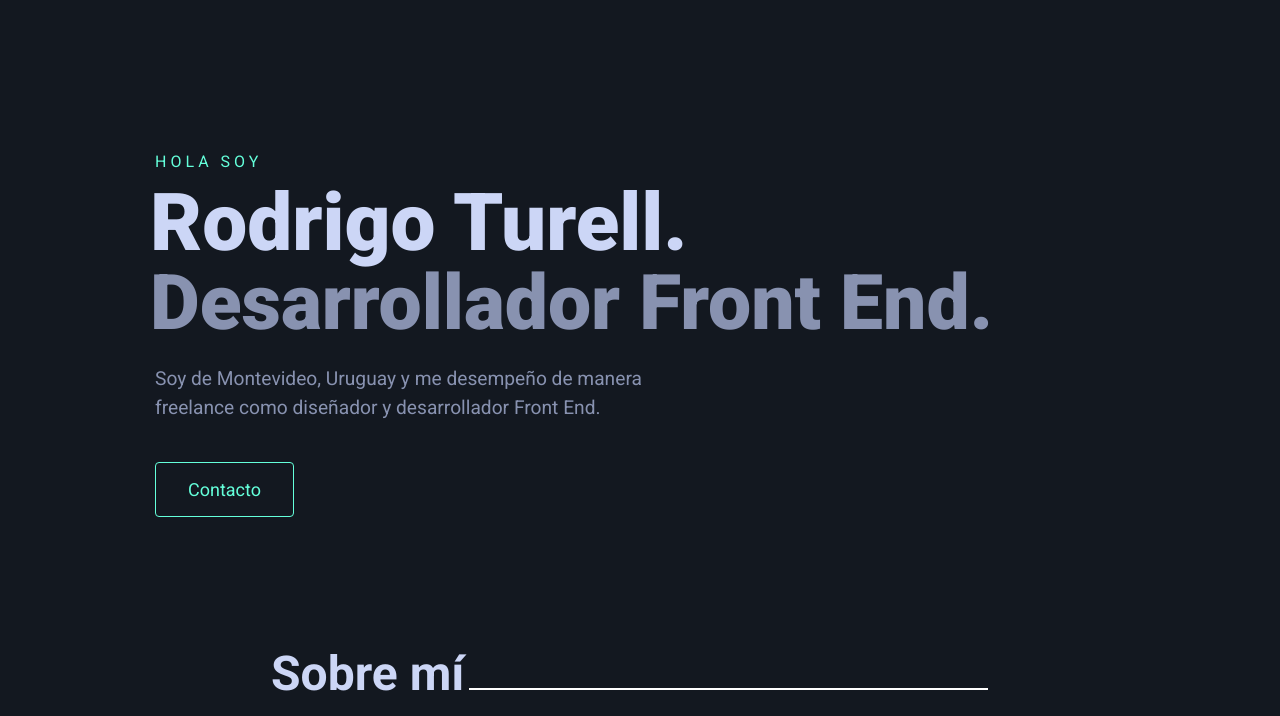
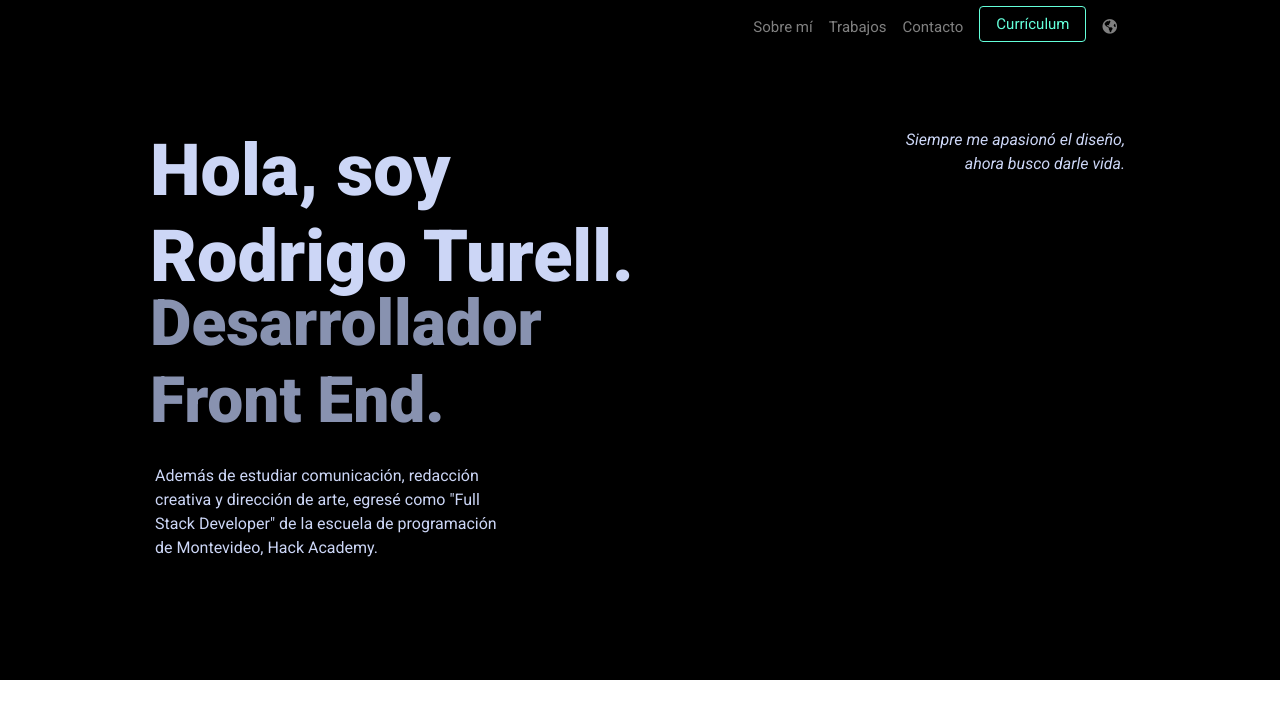
Before and after one commit to Rturell/Portfolio-2.x, a plain HTML site: page index.html in a window 1280 px wide. Shown: the top 716 px of the page. Drawn offline with nearby package versions, Linux system fonts and the light colour scheme.

Commit message:
first changes on design and texts

```diff
--- a/index.html
+++ b/index.html
@@ -33,21 +33,68 @@
 
 <body>
 
+    <!-- NavBar -->
+
+    <nav class="navbar navbar-expand-lg navbar-dark fixed-top ">
+        <div class="container">
+            <a class="navbar-brand" href="#">
+                <a href="#"><img src="" alt=""></a>
+            </a>
+            <button id="ChangeToggle" class="navbar-toggler" type="button" data-toggle="collapse"
+                data-target="#navbarLinks" aria-controls="navbarLinks" aria-expanded="false"
+                aria-label="Toggle navigation">
+                <span id="navbar-hamburger" class="navbar-toggler-icon"></span>
+            </button>
+            <div id="navbarLinks" class="collapse navbar-collapse justify-content-end">
+                <ul class="navbar-nav">
+
+                    <li class="nav-item">
+                        <a class="nav-link" href="#about">Sobre mí</a>
+                    </li>
+                    <li class="nav-item">
+                        <a class="nav-link" href="#works">Trabajos</a>
+                    </li>
+                    <li class="nav-item">
+                        <a class="nav-link" href="#contact">Contacto</a>
+                    </li>
+                    <li>
+                        <a class="btn primary_btn ml-lg-2 d-lg-inline" href="img/resume.pdf"
+                            target="blank">Currículum</a>
+                    </li>
+                    <li class="nav-item d-none d-lg-inline">
+                        <a class="nav-link ml-2" href="index-en.html" data-toggle="tooltip" data-placement="bottom"
+                            title="English"><i class="fas fa-globe-americas"></i></a>
+                    </li>
+                    <li class="nav-item d-lg-none">
+                        <a class="nav-link ml-0 ml-lg-2" href="index-en.html">English</a>
+                    </li>
+                </ul>
+                <!--/.navbar-nav -->
+            </div>
+            <!--/.navbar-collapse -->
+        </div>
+    </nav>
 
     <!-- Sección Principal -->
 
     <div id="hero">
+
         <div class="container">
 
-            <span class="text-uppercase">Hola soy</span>
-            <h1>Rodrigo Turell.</h1>
-            <h2>Desarrollador Front End.</h2>
-            <p class="mt-3">Soy de Montevideo, Uruguay y me desempeño de manera freelance como diseñador y
-                desarrollador Front End.</p>
-
-            <a class="btn primary_btn mt-4" href="mailto:rodrigoturell@gmail.com">Contacto</a>
+            <div class="row align-items-md-start">
+                <div class="col-9">
+                    <h1 class="w-75">Hola, soy Rodrigo Turell.</h1>
+                    <h2 class="w-75">Desarrollador Front End.</h2>
+                    <p class="my-4 w-50">Además de estudiar comunicación, redacción creativa y dirección de arte, egresé como "Full Stack Developer" de la
+                    escuela de programación de Montevideo, Hack Academy.</p>
+                </div>
+                <div class="col-3">
+                    <p class="text-right mb-5"><i>Siempre me apasionó el diseño, ahora busco darle vida.</i></p>
+                </div>
+            </div>
 
         </div>
+
     </div>
 
     <!-- ABOUT ME -->
@@ -196,9 +243,10 @@
                                     <a href="https://idasyvueltas.netlify.app/" target="_blank"><i
                                             class="fas fa-cloud"></i></a>
                                 </li>
-                                    <li>
-                                        <a href="http://www.fadu.edu.uy/coronavirus/linea-de-trabajo-covid19/migrantes-online/" target="_blank"><i class="fas fa-newspaper ml-2"></i></a>
-                                    </li>
+                                <li>
+                                    <a href="http://www.fadu.edu.uy/coronavirus/linea-de-trabajo-covid19/migrantes-online/"
+                                        target="_blank"><i class="fas fa-newspaper ml-2"></i></a>
+                                </li>
                             </ul>
 
                             <h4><b>Idas & Vueltas</b></h4>
@@ -333,12 +381,14 @@
                                             class="fas fa-external-link-alt mr-2"></i></a>
                                 </li>
                                 <li>
-                                    <a href="https://github.com/Rturell/moviesearch" target="_blank"><i class="fab fa-github mr-2"></i></a>
+                                    <a href="https://github.com/Rturell/moviesearch" target="_blank"><i
+                                            class="fab fa-github mr-2"></i></a>
                                 </li>
                             </ul>
 
                             <h4><b>Buscador de películas</b></h4>
-                            <p>Proyecto Front-End del curso de Hack Academy. El sitio funciona gracias a la API de OMDB que retorna información sobre películas en formato JASON.</p>
+                            <p>Proyecto Front-End del curso de Hack Academy. El sitio funciona gracias a la API de OMDB
+                                que retorna información sobre películas en formato JASON.</p>
 
 
                         </div>
--- a/sass/_about.scss
+++ b/sass/_about.scss
@@ -1,6 +1,20 @@
 #about {
 
-    padding: 8rem 0rem 0rem 0rem;
+    padding: 6rem 0rem 6rem 0rem;
+    background-color: white;
+    color: rgb(54, 54, 54);
+
+    h3 {
+        color: rgb(54, 54, 54);
+    }
+
+    hr {
+        border: 0.5px solid rgb(54, 54, 54);
+        margin: 0px 0px 0px 0px;
+
+    }
+
+
 
     .tecnology {
 
@@ -21,12 +35,6 @@
 
     }
 
-    hr {
-        border: 0.5px solid white;
-        margin: 0px 0px 0px 0px;
-
-    }
-
     li::before {
         content: "▹";
         color: $detailColor;
--- a/sass/_globals.scss
+++ b/sass/_globals.scss
@@ -33,7 +33,7 @@ h2 {
 }
 
 h3 {
-    color: $primaryColor;
+
     font-size: $h3;
 
 }
@@ -128,20 +128,6 @@ hr {
 
     }
 
-    #about {
-
-        max-width: 60%;
-        margin: auto;
-
-        hr {
-
-            margin: 0px 0px 0px 0px;
-            width: 70%;
-
-
-        }
-
-    }
 
     #contact {
         p {
@@ -159,7 +145,7 @@ hr {
     }
 
     #hero {
-        padding-top: 145px;
+        padding-top: 120px;
     }
 
     #works {
--- a/sass/_hero.scss
+++ b/sass/_hero.scss
@@ -1,13 +1,15 @@
 #hero {
 
-    span {
-        color: $detailColor;
-        font-size: 1rem;
-        letter-spacing: 4px;
-    }
+    background-color: $bgcolor;
+    padding: 8rem 0rem 6rem 0rem;
 
     .fa-github {
         color: $primaryColor;
     }
 
+    p {
+        font-size: 16px;
+        color: $primaryColor;
+    }
+
 }
--- a/sass/_variables.scss
+++ b/sass/_variables.scss
@@ -1,7 +1,7 @@
 
 /* Colors */
 
-$bgcolor: #131820;
+$bgcolor: black;
 $primaryColor: #ccd6f6;
 $secundaryColor:#8892b0;
 $detailColor: #64ffda;
@@ -9,8 +9,8 @@ $detailColor: #64ffda;
 
 /* Font Size */
 
-$h1: 5rem;
-$h2: 4.8rem;
+$h1: 4.5rem;
+$h2: 4rem;
 $h3: 3rem;
 $h4: 1rem;
 $p: 1.2rem;
```
Also changed, not shown: css/styles.css, 1 other file.
